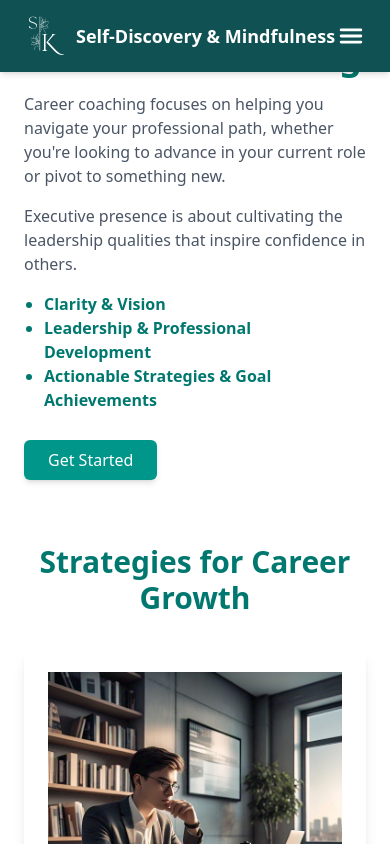
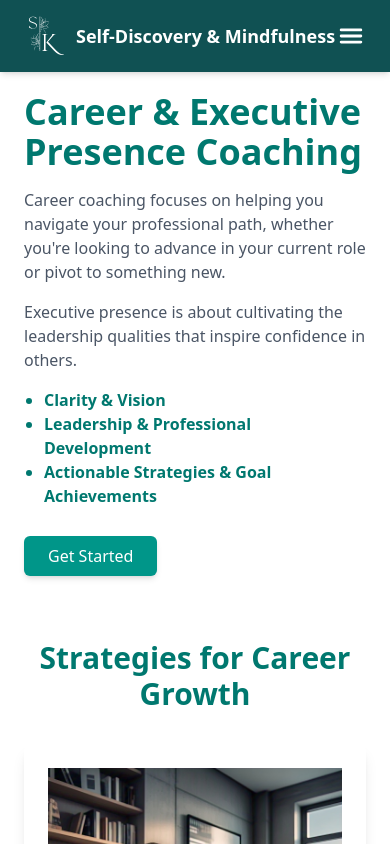
Before and after one commit to Atharv542/Life-Coaching, a React (Vite) app: page /career-coaching in a window 390 px wide. Shown: the top 844 px of the page. Built offline with nearby package versions, Linux system fonts and the light colour scheme.

Commit message:
Corrected Margin in phone

```diff
--- a/src/components/CareerCoaching.jsx
+++ b/src/components/CareerCoaching.jsx
@@ -51,7 +51,7 @@ const CareerCoaching = () => {
 
       {/* Hero Section */}
       <div className="mt-8 flex flex-col md:flex-row items-center gap-8">
-        <div className="md:w-1/2 space-y-4 -mt-24">
+        <div className="md:w-1/2 space-y-4 lg:-mt-24">
           <h1 className="text-4xl font-bold mt-5 text-teal-700">Career & Executive Presence Coaching</h1>
           <p className="text-gray-600">
             Career coaching focuses on helping you navigate your professional path, whether you're looking to advance in your current role or pivot to something new.
```
